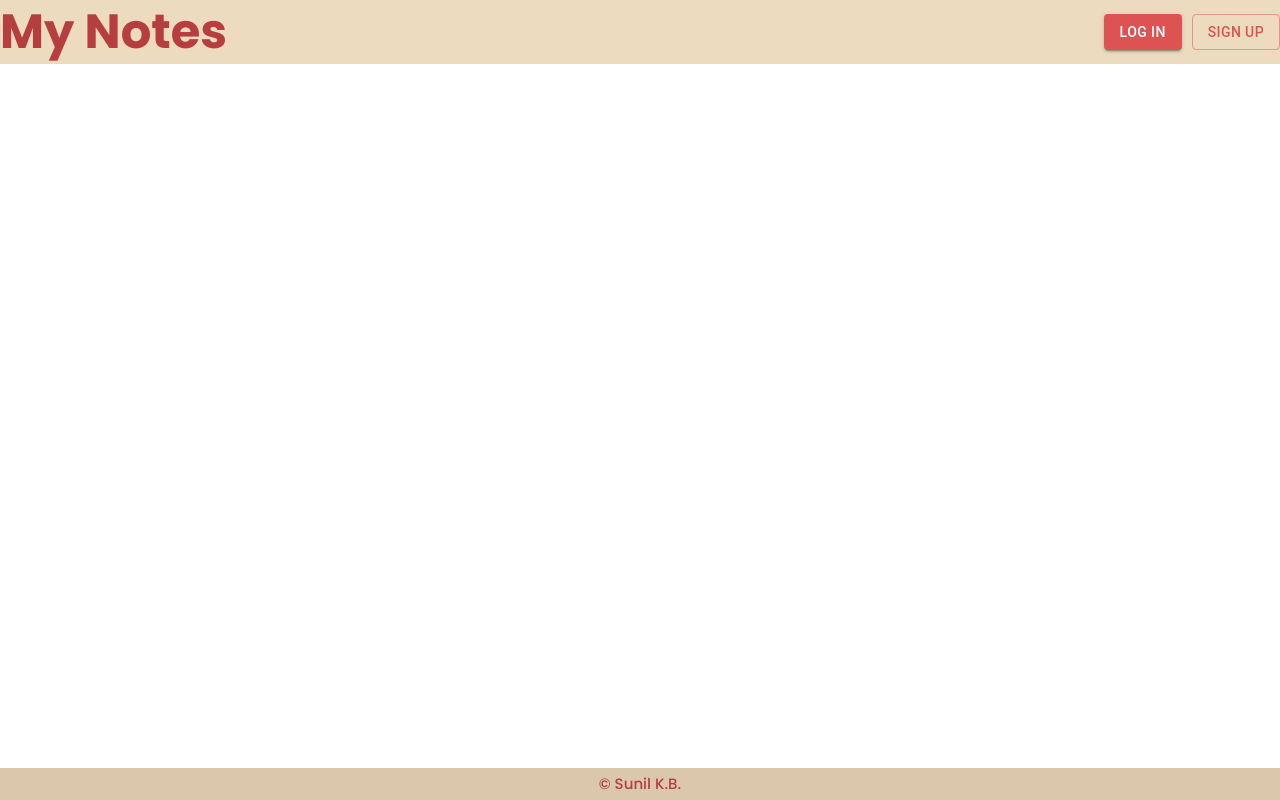
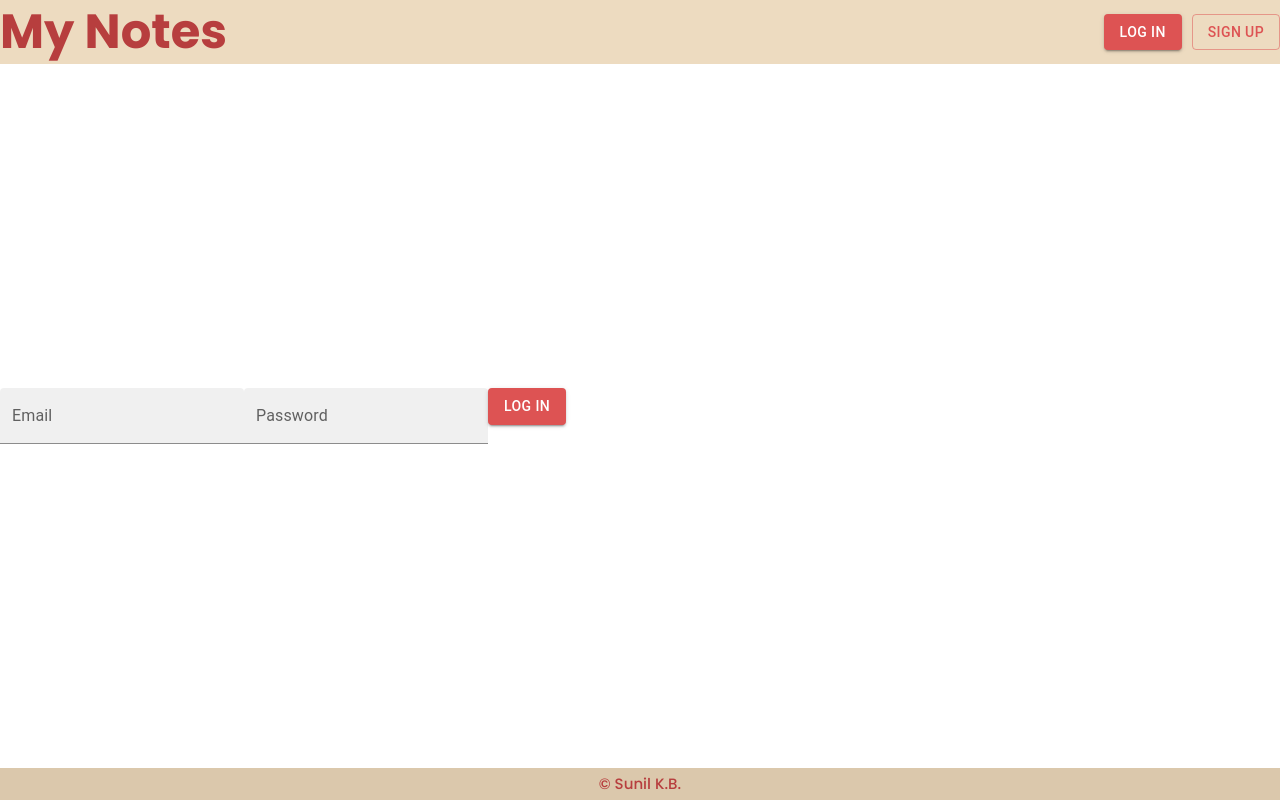
Before and after one commit to sunilk4u/notes-app-mern, a React (Create React App) app in the folder client/: page / in a window 1280 px wide. Built offline with nearby package versions, Linux system fonts and the light colour scheme.

Commit message:
Add login form

```diff
--- a/client/src/components/AuthForm/LoginForm.jsx
+++ b/client/src/components/AuthForm/LoginForm.jsx
@@ -0,0 +1,19 @@
+import React from "react";
+import { Button, TextField } from "@mui/material";
+import "./style.css";
+
+const LoginForm = () => {
+  return (
+    <div className="login_form">
+      <div className="container">
+        <div className="form">
+          <TextField id="filled-basic" label="Email" variant="filled" />
+          <TextField id="filled-basic" label="Password" variant="filled" type="password" />
+          <Button variant="contained">Log in</Button>
+        </div>
+      </div>
+    </div>
+  );
+};
+
+export default LoginForm;
--- a/client/src/pages/Login/LoginPage.jsx
+++ b/client/src/pages/Login/LoginPage.jsx
@@ -1,7 +1,8 @@
 import React from "react";
+import LoginForm from "../../components/AuthForm/LoginForm";
 
 const LoginPage = () => {
-  return <></>;
+  return <LoginForm />;
 };
 
 export default LoginPage;
```
Also changed, not shown: client/src/components/AuthForm/style.css (added).
